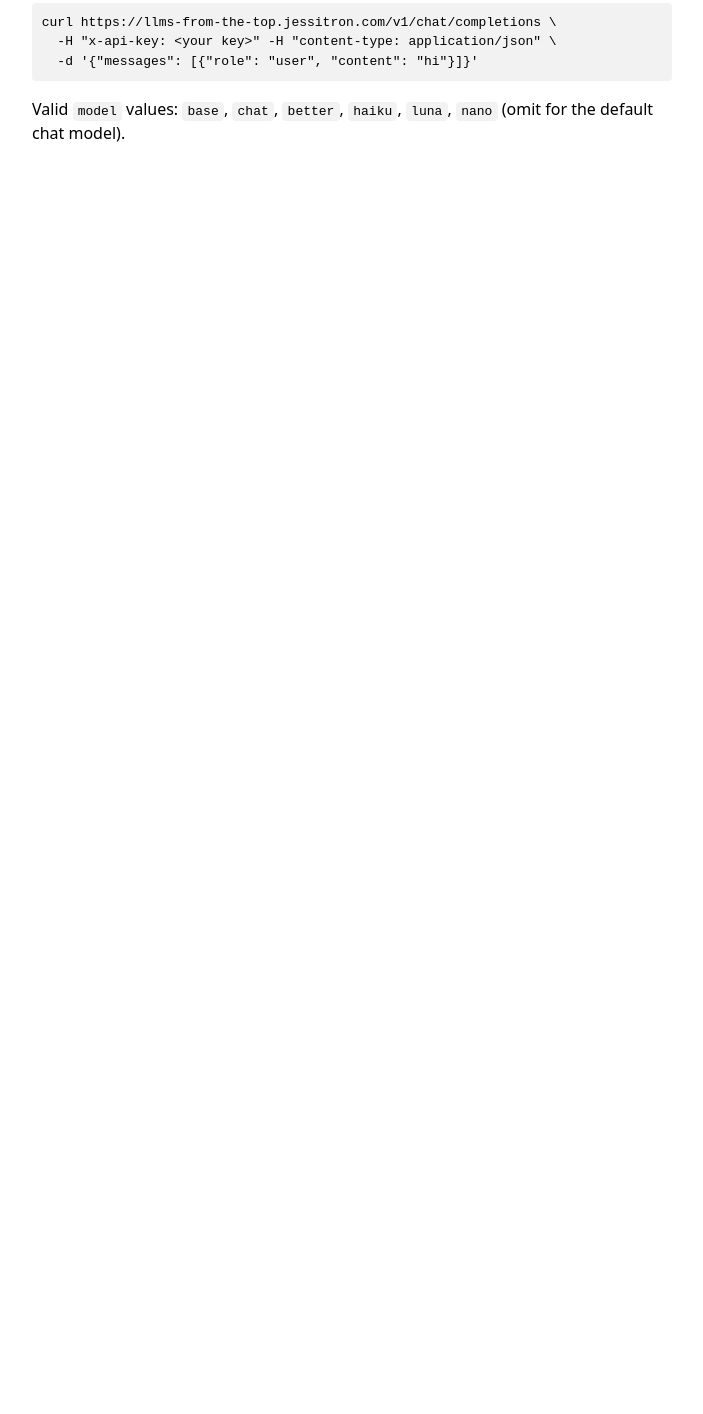
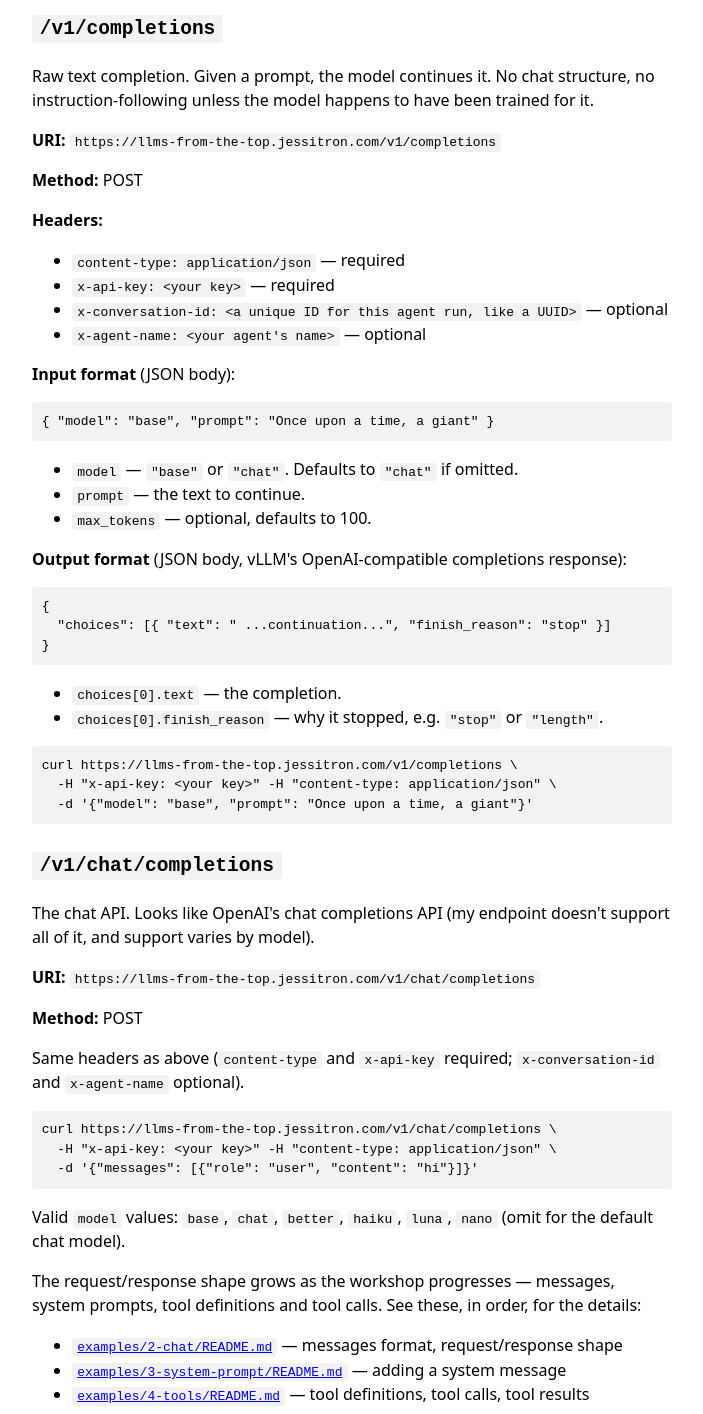
Before and after one commit to jessitron/llms-from-the-top, a website: page edge-proxy/public/index.html in a window 1280 px wide. Shown: the part 246-1660 px from the top of the page, without its empty margins (288-991 px from the left). Before the commit the page ends 800 px from the top, so only its background shows below. Drawn offline with Linux system fonts and the light colour scheme.

Commit message:
Document /v1/completions and /v1/chat/completions on the API landing page
- claude

```diff
--- a/edge-proxy/public/index.html
+++ b/edge-proxy/public/index.html
@@ -21,11 +21,66 @@
 
   <h2>Calling the API</h2>
   <p>Every request needs an <code>x-api-key</code> header — ask Jess for the value.</p>
+
+  <h2><code>/v1/completions</code></h2>
+  <p>Raw text completion. Given a prompt, the model continues it. No chat structure, no
+  instruction-following unless the model happens to have been trained for it.</p>
+
+  <p><strong>URI:</strong> <code>https://llms-from-the-top.jessitron.com/v1/completions</code></p>
+  <p><strong>Method:</strong> POST</p>
+
+  <p><strong>Headers:</strong></p>
+  <ul>
+    <li><code>content-type: application/json</code> — required</li>
+    <li><code>x-api-key: &lt;your key&gt;</code> — required</li>
+    <li><code>x-conversation-id: &lt;a unique ID for this agent run, like a UUID&gt;</code> — optional</li>
+    <li><code>x-agent-name: &lt;your agent's name&gt;</code> — optional</li>
+  </ul>
+
+  <p><strong>Input format</strong> (JSON body):</p>
+  <pre>{ "model": "base", "prompt": "Once upon a time, a giant" }</pre>
+  <ul>
+    <li><code>model</code> — <code>"base"</code> or <code>"chat"</code>. Defaults to <code>"chat"</code> if omitted.</li>
+    <li><code>prompt</code> — the text to continue.</li>
+    <li><code>max_tokens</code> — optional, defaults to 100.</li>
+  </ul>
+
+  <p><strong>Output format</strong> (JSON body, vLLM's OpenAI-compatible completions response):</p>
+  <pre>{
+  "choices": [{ "text": " ...continuation...", "finish_reason": "stop" }]
+}</pre>
+  <ul>
+    <li><code>choices[0].text</code> — the completion.</li>
+    <li><code>choices[0].finish_reason</code> — why it stopped, e.g. <code>"stop"</code> or <code>"length"</code>.</li>
+  </ul>
+
+  <pre>curl https://llms-from-the-top.jessitron.com/v1/completions \
+  -H "x-api-key: &lt;your key&gt;" -H "content-type: application/json" \
+  -d '{"model": "base", "prompt": "Once upon a time, a giant"}'</pre>
+
+  <h2><code>/v1/chat/completions</code></h2>
+  <p>The chat API. Looks like OpenAI's chat completions API (my endpoint doesn't support all of
+  it, and support varies by model).</p>
+
+  <p><strong>URI:</strong> <code>https://llms-from-the-top.jessitron.com/v1/chat/completions</code></p>
+  <p><strong>Method:</strong> POST</p>
+
+  <p>Same headers as above (<code>content-type</code> and <code>x-api-key</code> required;
+  <code>x-conversation-id</code> and <code>x-agent-name</code> optional).</p>
+
   <pre>curl https://llms-from-the-top.jessitron.com/v1/chat/completions \
   -H "x-api-key: &lt;your key&gt;" -H "content-type: application/json" \
   -d '{"messages": [{"role": "user", "content": "hi"}]}'</pre>
 
   <p>Valid <code>model</code> values: <code>base</code>, <code>chat</code>, <code>better</code>,
   <code>haiku</code>, <code>luna</code>, <code>nano</code> (omit for the default chat model).</p>
+
+  <p>The request/response shape grows as the workshop progresses — messages, system prompts, tool
+  definitions and tool calls. See these, in order, for the details:</p>
+  <ul>
+    <li><a href="https://github.com/jessitron/llms-from-the-top/blob/main/examples/2-chat/README.md"><code>examples/2-chat/README.md</code></a> — messages format, request/response shape</li>
+    <li><a href="https://github.com/jessitron/llms-from-the-top/blob/main/examples/3-system-prompt/README.md"><code>examples/3-system-prompt/README.md</code></a> — adding a system message</li>
+    <li><a href="https://github.com/jessitron/llms-from-the-top/blob/main/examples/4-tools/README.md"><code>examples/4-tools/README.md</code></a> — tool definitions, tool calls, tool results</li>
+  </ul>
 </body>
 </html>
```
